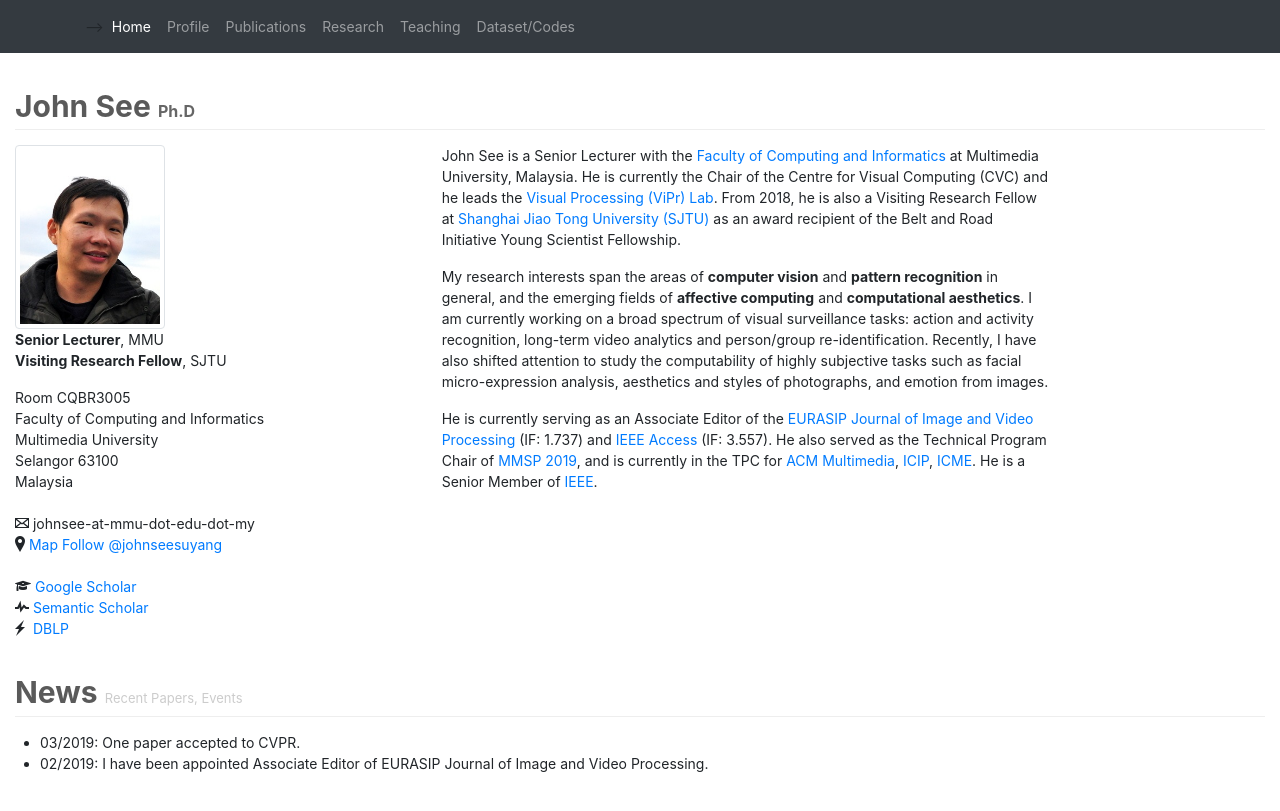
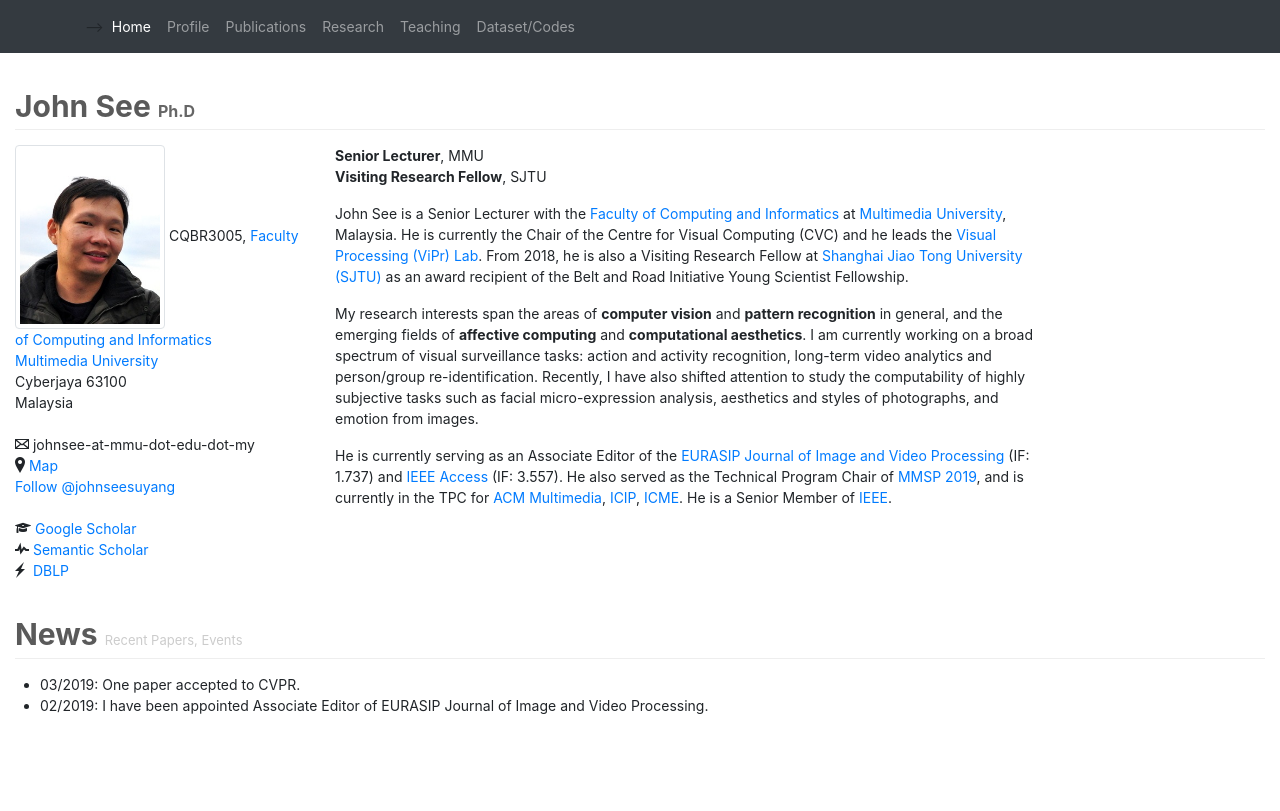
Before and after one commit to john-see/john-see.github.io, a Jekyll site: the page index.html, which Jekyll copies as it is, in a window 1280 px wide. Shown: the top 811 px of the page. Built offline with Jekyll 4.4.1, drawn with Linux system fonts in a browser that asks for light colours; comment, search, counter and statistics services are not loaded.

Commit message:
Edit content

```diff
--- a/index.html
+++ b/index.html
@@ -63,21 +63,16 @@
         <h1>John See&nbsp;<font size="3" color="#666">Ph.D</font></h1>
     </div>
     <div class="row">
-        <div class="col-sm-4">
+        <div class="col-sm-3">
             <img src="./images/johnsee.jpg" alt="John See" class="img-thumbnail" width="150" />
-            <p>
-                <strong>Senior Lecturer</strong>, MMU<br />
-                <strong>Visiting Research Fellow</strong>, SJTU<br />
-            </p>
 
-                    Room CQBR3005 <br />
-                    Faculty of Computing and Informatics <br />
-                    Multimedia University<br />
-                    Selangor 63100 <br />
+                    CQBR3005, <a href="http://www.mmu.edu.my/fci">Faculty of Computing and Informatics</a><br />
+                    <a href="http://www.mmu.edu.my">Multimedia University</a><br />
+                    Cyberjaya 63100 <br />
                     Malaysia<br/><br/>
 
                     <span class="octicon octicon-mail"></span> johnsee-at-mmu-dot-edu-dot-my <br />
-                    <span class="octicon octicon-location"></span> <a href="https://goo.gl/maps/CswCDLkx4tsUDfMj6">Map</a>
+                    <span class="octicon octicon-location"></span> <a href="https://goo.gl/maps/CswCDLkx4tsUDfMj6">Map</a><br />
 
 
                     <a href="https://twitter.com/johnseesuyang?ref_src=twsrc%5Etfw" class="twitter-follow-button" data-show-count="false">Follow @johnseesuyang</a><script async src="https://platform.twitter.com/widgets.js" charset="utf-8"></script>
@@ -91,8 +86,13 @@
                     </div>
 
         </div>
-        <div class="col-sm-6">
-            <p>John See is a Senior Lecturer with the <a href="http://www.mmu.edu.my/fci" target="_blank">Faculty of Computing and Informatics</a> at Multimedia University, Malaysia. He is currently the Chair of the Centre for Visual Computing (CVC) and he leads the <a href="http://viprlab.github.io" target="_blank">Visual Processing (ViPr) Lab</a>. From 2018, he is also a Visiting Research Fellow at <a href="http://en.sjtu.edu.cn/" target="_blank">Shanghai Jiao Tong University (SJTU)</a> as an award recipient of the Belt and Road Initiative Young Scientist Fellowship.</p>
+        <div class="col-sm-7">
+             <p>
+                <strong>Senior Lecturer</strong>, MMU<br />
+                <strong>Visiting Research Fellow</strong>, SJTU<br />
+            </p>
+
+            <p>John See is a Senior Lecturer with the <a href="http://www.mmu.edu.my/fci" target="_blank">Faculty of Computing and Informatics</a> at <a href="http://www.mmu.edu.my">Multimedia University</a>, Malaysia. He is currently the Chair of the Centre for Visual Computing (CVC) and he leads the <a href="http://viprlab.github.io" target="_blank">Visual Processing (ViPr) Lab</a>. From 2018, he is also a Visiting Research Fellow at <a href="http://en.sjtu.edu.cn/" target="_blank">Shanghai Jiao Tong University (SJTU)</a> as an award recipient of the Belt and Road Initiative Young Scientist Fellowship.</p>
 
             <p>My research interests span the areas of <b>computer vision</b> and <b>pattern recognition</b> in general, and the emerging fields of <b>affective computing</b> and <b>computational aesthetics</b>. I am currently working on a broad spectrum of visual surveillance tasks: action and activity recognition, long-term video analytics and person/group re-identification. Recently, I have also shifted attention to study the computability of highly subjective tasks such as facial micro-expression analysis, aesthetics and styles of photographs, and emotion from images.</p>
 
```
